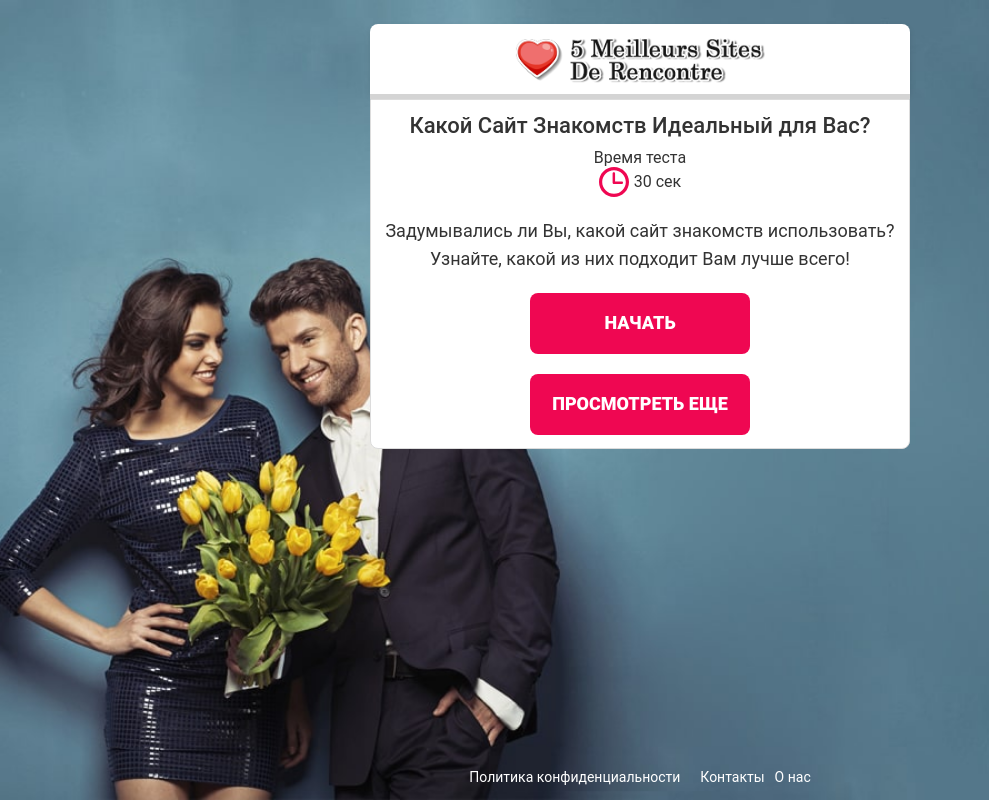
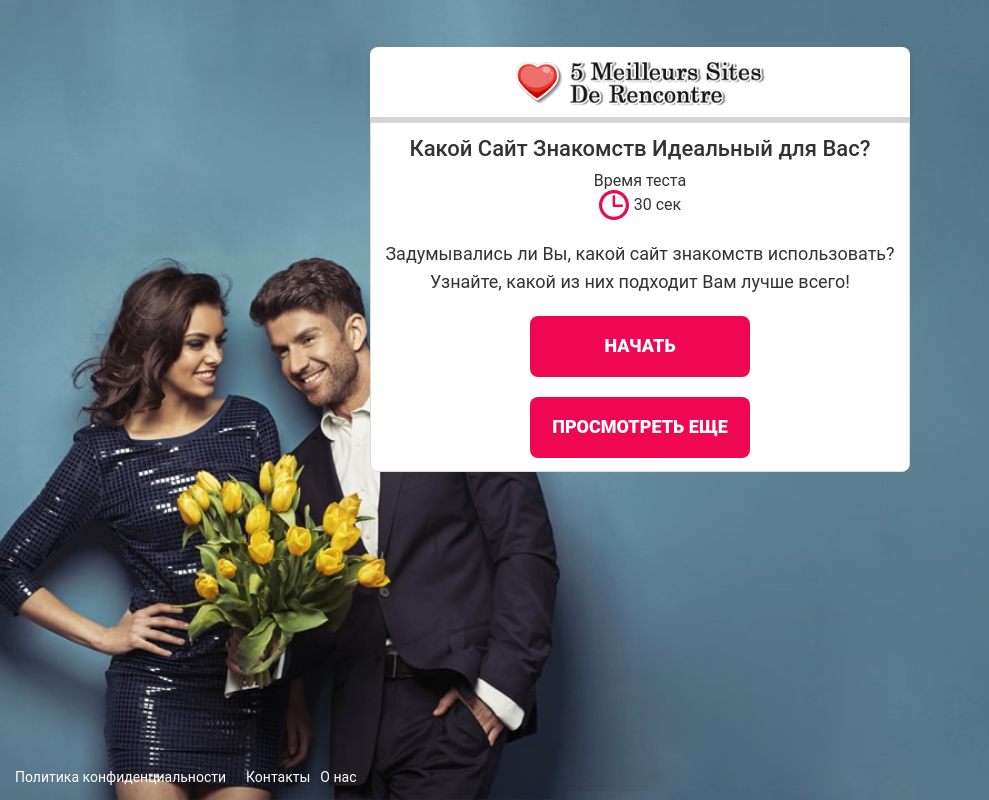
Before and after one commit to AVerba/dtng-quiz, a website built with Parcel: page src/index.html in a window 1280 px wide. Shown: the whole page, without its empty margins (0-989 px from the left). Built offline with nearby package versions, Linux system fonts and the light colour scheme.

Commit message:
mod footer

```diff
--- a/src/sass/_common.scss
+++ b/src/sass/_common.scss
@@ -32,6 +32,7 @@ address {
 }
 
 .wrapper {
+  position: relative;
   min-height: 100vh;
   background: url('../images/mainBG.jpg') center no-repeat;
   background-size: cover;
@@ -64,10 +65,10 @@ address {
   align-items: center;
 }
 .footer {
-  flex: 0 1 auto;
-  //width: 540px;
-  //margin: 0 auto;
-  //position: relative;
+  margin-left: 15px;
+  position: absolute;
+  bottom: 0;
+  left: 0;
 }
 
 .page__form {
```
